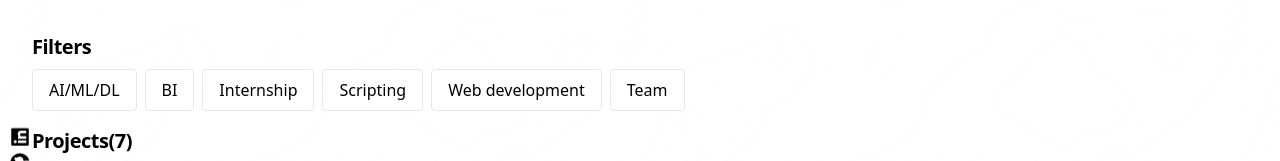
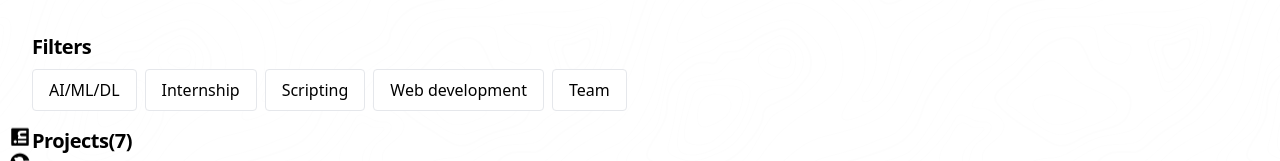
Before and after one commit to DaanMichielsen/Portfolio, a Next.js app in the folder my-app/: page /projects in a window 1280 px wide. Shown: the part 191-352 px from the top of the page. Built offline with nearby package versions, Linux system fonts and the light colour scheme; grey boxes are pictures that could not be loaded.

Commit message:
removed BI filter for projects

```diff
--- a/my-app/src/components/component/projects-carousel.tsx
+++ b/my-app/src/components/component/projects-carousel.tsx
@@ -27,7 +27,7 @@ import { H2 } from '../common/typography/H2';
 
 const filterOptions: ProjectTag[] = [
   'AI/ML/DL',
-  'BI',
+  // 'BI',
   'Internship',
   'Scripting',
   'Web development',
```
